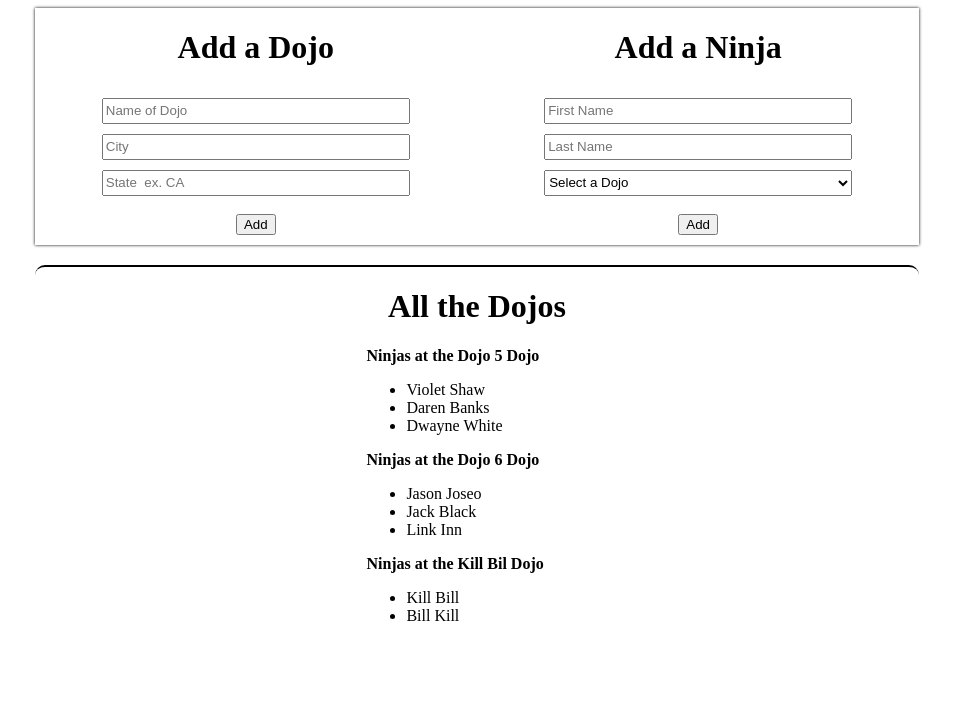
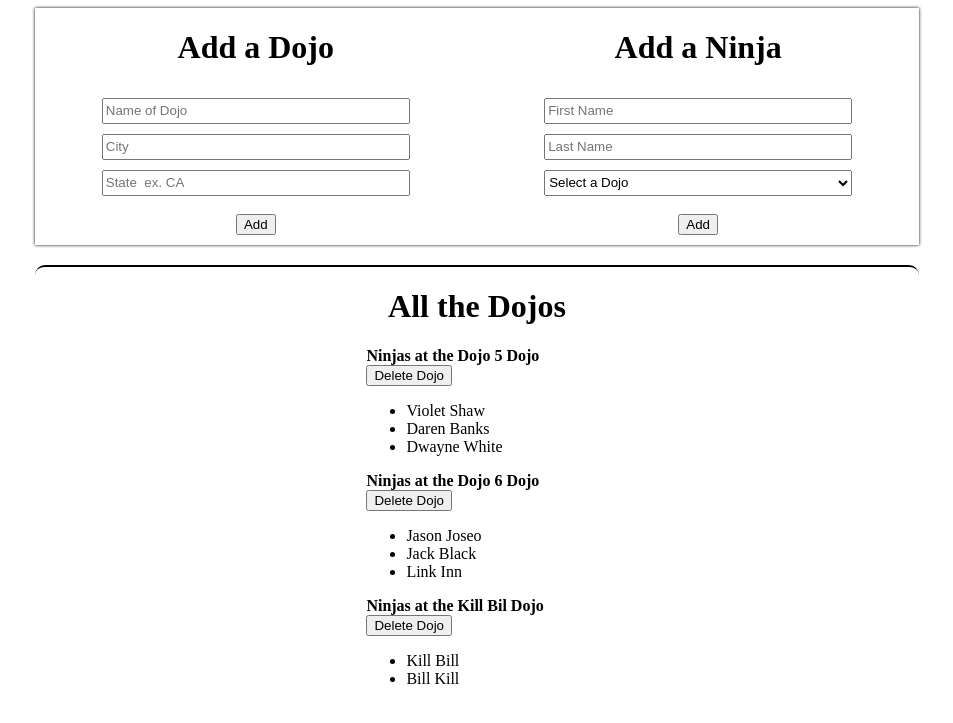
Before and after one commit to Sunnuke/Dojos-Ninjas, a Django app: page / in a window 1280 px wide. Shown: the top 723 px of the page, without its empty margins (163-1116 px from the left). Run offline with Django 3.2, Linux system fonts and the light colour scheme; data comes from the database, SQL or seed files in the repository; both versions use the stored data as it was after the commit.

Commit message:
Completed the setup and functionality of the storage of user input in the database and template display of data on template

```diff
--- a/dojo_ninjas_proj/dojo_ninjas_app/templates/index.html
+++ b/dojo_ninjas_proj/dojo_ninjas_app/templates/index.html
@@ -13,7 +13,7 @@
             <div class="topLeft">
                 <h1>Add a Dojo</h1>
                 <div class="userInputs">
-                    <form action="" method="POST">
+                    <form action="process/dojo" method="POST">
                         {% csrf_token %}
                         <input type="text" name="name" id="name" placeholder="Name of Dojo" required>
                         <input type="text" name="city" id="city" placeholder="City" required>
@@ -25,7 +25,7 @@
             <div class="topRight">
                 <h1>Add a Ninja</h1>
                 <div class="userInputs">
-                    <form action="" method="POST">
+                    <form action="/process/ninja" method="POST">
                         {% csrf_token %}
                         <input type="text" name="first_name" id="first_name" placeholder="First Name" required>
                         <input type="text" name="last_name" id="last_city" placeholder="Last Name" required>
@@ -46,10 +46,16 @@
                 <h1>All the Dojos</h1>
                 {% for dojo in Dojos %}
                     <label><strong>Ninjas at the {{dojo.loc_name}} Dojo</strong></label>
+                    <form action="/deleted" method="POST">
+                        {% csrf_token %}
+                        <input type="hidden" name="deleted" value="{{dojo.id}}">
+                        <button type="submit">Delete Dojo</button>
+                    </form>
                     <ul>
                         {% for ninja in dojo.ninjas.all %}
                         <li>{{ninja.first_name}} {{ninja.last_name}}</li>
                         {% endfor %}
+
                     </ul>
                 {% endfor %}
             </div>
--- a/dojo_ninjas_proj/dojo_ninjas_app/urls.py
+++ b/dojo_ninjas_proj/dojo_ninjas_app/urls.py
@@ -5,4 +5,5 @@ urlpatterns = [
     path('', views.index),
     path('process/ninja', views.ninja),
     path('process/dojo', views.dojo),
+    path('deleted', views.deleted)
 ]
--- a/dojo_ninjas_proj/dojo_ninjas_app/views.py
+++ b/dojo_ninjas_proj/dojo_ninjas_app/views.py
@@ -3,18 +3,35 @@ from .models import Dojo, Ninja
 
 # Create your views here.
 def index(request):
+    if 'count' not in request.session:
+        request.session['count'] = 0
+    print(request.session['count'])
     context = {
         'Dojos': Dojo.objects.all(),
-        # 'ninjas': Ninja.objects.all()
+        'count': Ninja.objects.all()
     }
     return render(request, 'index.html', context)
 
 def ninja(request):
-
-    # Ninja.objects.create(
+    new_id = int(request.POST['dojo'])
+    Ninja.objects.create(
+        dojo=Dojo.objects.get(id=new_id),
+        first_name=request.POST['first_name'],
+        last_name=request.POST['last_name']
+    )
     return redirect('/')
 
 def dojo(request):
+    Dojo.objects.create(
+        loc_name=request.POST['name'],
+        city=request.POST['city'],
+        state=request.POST['state']
+    )
+    return redirect('/')
 
-    # Dojo.objects.create(
+def deleted(request):
+    deleted = Dojo.objects.get(
+        id=int(request.POST['deleted'])
+    )
+    deleted.delete()
     return redirect('/')
```
Also changed, not shown: dojo_ninjas_proj/db.sqlite3.
